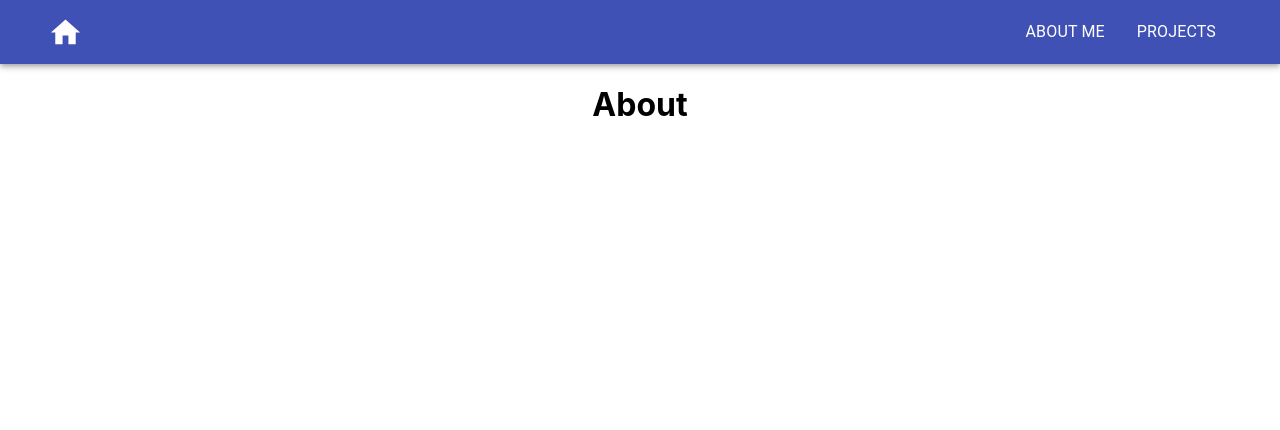
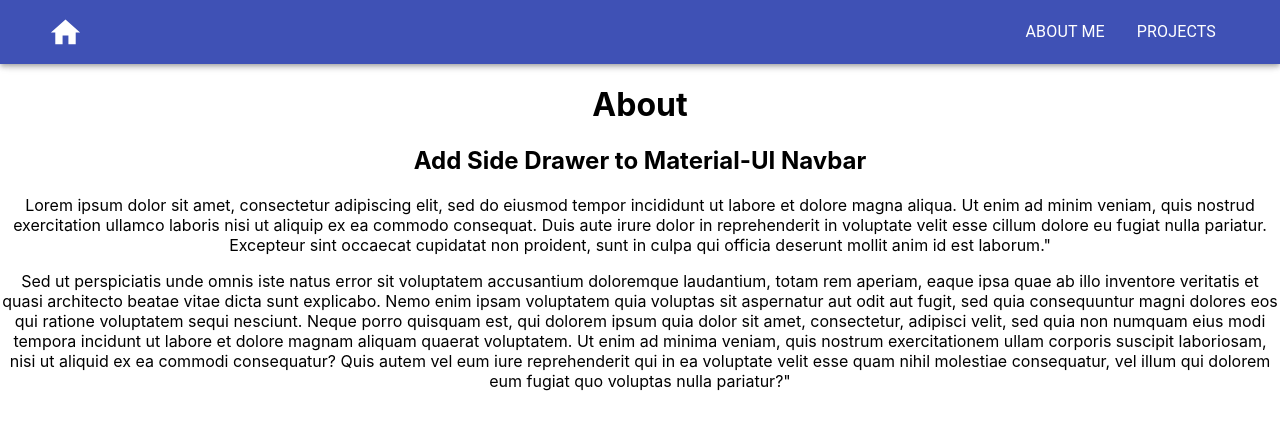
Before and after one commit to hngdngng/Folio, a React (Create React App) app: page / in a window 1280 px wide. Shown: the top 430 px of the page. Built offline with nearby package versions, Linux system fonts and the light colour scheme.

Commit message:
added scroll to top component

```diff
--- a/src/About.js
+++ b/src/About.js
@@ -4,6 +4,31 @@ function About(props) {
   return (
     <div>
       <h1>About</h1>
+        <h2>Add Side Drawer to Material-UI Navbar</h2>
+        <p>
+          Lorem ipsum dolor sit amet, consectetur adipiscing elit, sed do
+          eiusmod tempor incididunt ut labore et dolore magna aliqua. Ut enim ad
+          minim veniam, quis nostrud exercitation ullamco laboris nisi ut
+          aliquip ex ea commodo consequat. Duis aute irure dolor in
+          reprehenderit in voluptate velit esse cillum dolore eu fugiat nulla
+          pariatur. Excepteur sint occaecat cupidatat non proident, sunt in
+          culpa qui officia deserunt mollit anim id est laborum."
+        </p>
+        <p>
+          Sed ut perspiciatis unde omnis iste natus error sit voluptatem
+          accusantium doloremque laudantium, totam rem aperiam, eaque ipsa quae
+          ab illo inventore veritatis et quasi architecto beatae vitae dicta
+          sunt explicabo. Nemo enim ipsam voluptatem quia voluptas sit
+          aspernatur aut odit aut fugit, sed quia consequuntur magni dolores eos
+          qui ratione voluptatem sequi nesciunt. Neque porro quisquam est, qui
+          dolorem ipsum quia dolor sit amet, consectetur, adipisci velit, sed
+          quia non numquam eius modi tempora incidunt ut labore et dolore magnam
+          aliquam quaerat voluptatem. Ut enim ad minima veniam, quis nostrum
+          exercitationem ullam corporis suscipit laboriosam, nisi ut aliquid ex
+          ea commodi consequatur? Quis autem vel eum iure reprehenderit qui in
+          ea voluptate velit esse quam nihil molestiae consequatur, vel illum
+          qui dolorem eum fugiat quo voluptas nulla pariatur?"
+        </p>
     </div>
   )
 }
--- /dev/null
+++ b/src/components/BackToTop.js
@@ -0,0 +1,30 @@
+import React from "react";
+import { Zoom, useScrollTrigger } from "@material-ui/core";
+
+const style = {
+  position: `fixed`,
+  bottom: `50px`,
+  right: `100px`,
+  zIndex: `99`,
+};
+
+const BackToTop = ({ children }) => {
+  const trigger = useScrollTrigger()
+  const handleClick = (event) => {
+    const anchor = (event.target.ownerDocument || document).querySelector(
+      "#back-to-top-anchor"
+    )
+    if (anchor) {
+      anchor.scrollIntoView({ behavior: "smooth", block: "center" })
+    }
+  }
+
+  return (
+    <Zoom in={trigger}>
+      <div onClick={handleClick} role="presentation" style={style}>
+        {children}
+      </div>
+    </Zoom>
+  )
+}
+export default BackToTop
--- /dev/null
+++ b/src/components/HideOnScroll.js
@@ -0,0 +1,13 @@
+import React from "react";
+import { Slide, useScrollTrigger } from "@material-ui/core";
+
+const HideOnScroll = ({ children }) => {
+  const trigger = useScrollTrigger()
+  return (
+    <Slide appear={false} direction="down" in={!trigger}>
+      {children}
+    </Slide>
+  )
+}
+
+export default HideOnScroll
--- a/src/components/Navbar.js
+++ b/src/components/Navbar.js
@@ -1,8 +1,10 @@
 import React from "react";
-import { AppBar, Container, Hidden, IconButton, List, ListItem, ListItemText, Toolbar } from "@material-ui/core";
-import { Home } from "@material-ui/icons";
+import { AppBar, Container, Fab, Hidden, IconButton, List, ListItem, ListItemText, Toolbar } from "@material-ui/core";
+import { Home, KeyboardArrowUp } from "@material-ui/icons";
 import { makeStyles } from "@material-ui/core/styles";
 import SideDrawer from "./SideDrawer";
+import HideOnScroll from "./HideOnScroll";
+import BackToTop from "./BackToTop";
 
 const useStyles = makeStyles({
     navDisplayFlex: {
@@ -23,8 +25,11 @@ const navLinks = [
 
 const Navbar = () => {
     const classes = useStyles();
+
     return (
-        <AppBar position="static">
+        <>
+            <HideOnScroll>
+                <AppBar position="fixed">
                     <Toolbar>
                         <Container className={classes.navDisplayFlex}>
                             <IconButton edge="start" color="inherit" aria-label="home">
@@ -47,6 +52,14 @@ const Navbar = () => {
                         </Container>
                     </Toolbar>
                 </AppBar>
+            </HideOnScroll>
+            <Toolbar id="back-to-top-anchor" />
+            <BackToTop>
+                <Fab color="secondary" size="large" aria-label="scroll back to top">
+                    <KeyboardArrowUp />
+                </Fab>
+            </BackToTop>
+        </>
     );
 }
 
```
Also changed, not shown: 1 other file (tests, documents, lock files or other folders). Lines whose indentation alone changed are shown as unchanged.
